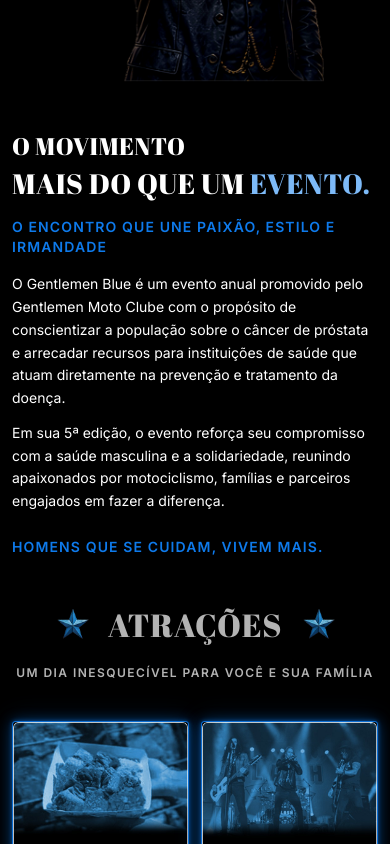
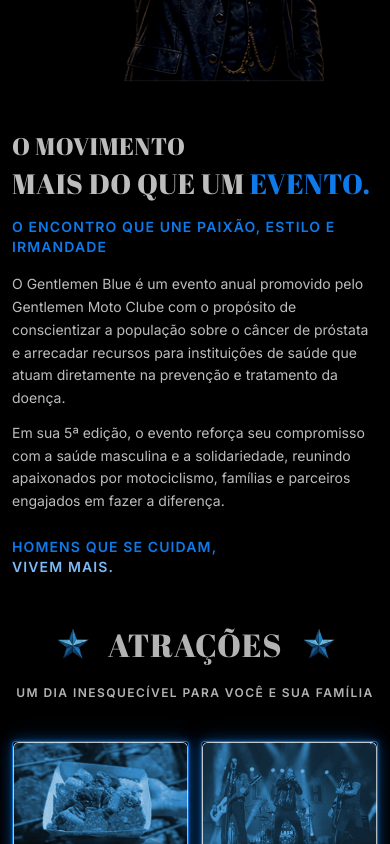
Before and after one commit to joaoegpacheco/gentlemenblue, a Next.js app: page /pt-br in a window 390 px wide. Shown: the part 1120-1964 px from the top of the page. Built offline with nearby package versions, Linux system fonts and the light colour scheme.

Commit message:
style(movement): split closing tagline and align section colors
Separate the two-line closing phrase across locales and apply the updated gray and blue palette.

```diff
--- a/src/components/Movement.tsx
+++ b/src/components/Movement.tsx
@@ -27,12 +27,12 @@
           <h2
             className={`${abrilFatface.className} font-normal leading-tight tracking-wide`}
           >
-            <span className="block text-2xl text-white sm:text-3xl lg:text-4xl">
+            <span className="block text-2xl text-[#BDBDBD] sm:text-3xl lg:text-4xl">
               {dict.heading.line1}
             </span>
-            <span className="mt-1 block text-[clamp(1.75rem,4.5vw,3.75rem)] text-white lg:mt-2">
+            <span className="mt-1 block text-[clamp(1.75rem,4.5vw,3.75rem)] text-[#BDBDBD] lg:mt-2">
               {dict.heading.line2Prefix}{" "}
-              <span className="text-[#7DBAF8]">{dict.heading.line2Highlight}</span>
+              <span className="text-[#0E7AEB]">{dict.heading.line2Highlight}</span>
             </span>
           </h2>
 
@@ -40,7 +40,7 @@
             {dict.subheading}
           </p>
 
-          <div className="mt-4 space-y-3 text-sm font-normal leading-relaxed text-white sm:mt-6 sm:space-y-4 sm:text-base lg:text-[15px] lg:leading-7">
+          <div className="mt-4 space-y-3 text-sm font-normal leading-relaxed text-[#BDBDBD] sm:mt-6 sm:space-y-4 sm:text-base lg:text-[15px] lg:leading-7">
             {dict.paragraphs.map((paragraph) => (
               <p key={paragraph}>{paragraph}</p>
             ))}
@@ -49,6 +49,9 @@
           <p className="mt-6 text-sm font-semibold uppercase tracking-[0.08em] text-brand-blue sm:mt-8 sm:text-base lg:text-lg">
             {dict.closing}
           </p>
+          <p className="text-sm font-semibold uppercase tracking-[0.08em] text-[#7DBAF8] sm:text-base lg:text-lg">
+            {dict.closing2}
+          </p>
         </div>
       </div>
     </section>
--- a/src/i18n/dictionaries/en-us.json
+++ b/src/i18n/dictionaries/en-us.json
@@ -62,7 +62,8 @@
       "Gentlemen Blue is an annual event organized by Gentlemen Moto Club to raise awareness about prostate cancer and raise funds for healthcare institutions that work directly on prevention and treatment of the disease.",
       "In its 5th edition, the event reinforces its commitment to men's health and solidarity, bringing together motorcycle enthusiasts, families and partners committed to making a difference."
     ],
-    "closing": "MEN WHO TAKE CARE OF THEMSELVES LIVE MORE."
+    "closing": "MEN WHO TAKE CARE OF THEMSELVES ",
+    "closing2": "LIVE MORE."
   },
   "attractions": {
     "title": "ATTRACTIONS",
--- a/src/i18n/dictionaries/es-es.json
+++ b/src/i18n/dictionaries/es-es.json
@@ -62,7 +62,8 @@
       "Gentlemen Blue es un evento anual organizado por Gentlemen Moto Club para concienciar sobre el cáncer de próstata y recaudar fondos para instituciones de salud que trabajan directamente en la prevención y el tratamiento de la enfermedad.",
       "En su 5ª edición, el evento refuerza su compromiso con la salud masculina y la solidaridad, reuniendo a apasionados por las motocicletas, familias y socios comprometidos con marcar la diferencia."
     ],
-    "closing": "HOMBRES QUE SE CUIDAN VIVEN MÁS."
+    "closing": "HOMBRES QUE SE CUIDAN ",
+    "closing2": "VIVEN MÁS."
   },
   "attractions": {
     "title": "ATRACCIONES",
--- a/src/i18n/dictionaries/pt-br.json
+++ b/src/i18n/dictionaries/pt-br.json
@@ -62,7 +62,8 @@
       "O Gentlemen Blue é um evento anual promovido pelo Gentlemen Moto Clube com o propósito de conscientizar a população sobre o câncer de próstata e arrecadar recursos para instituições de saúde que atuam diretamente na prevenção e tratamento da doença.",
       "Em sua 5ª edição, o evento reforça seu compromisso com a saúde masculina e a solidariedade, reunindo apaixonados por motociclismo, famílias e parceiros engajados em fazer a diferença."
     ],
-    "closing": "HOMENS QUE SE CUIDAM, VIVEM MAIS."
+    "closing": "HOMENS QUE SE CUIDAM, ",
+    "closing2": "VIVEM MAIS."
   },
   "attractions": {
     "title": "ATRAÇÕES",
```
